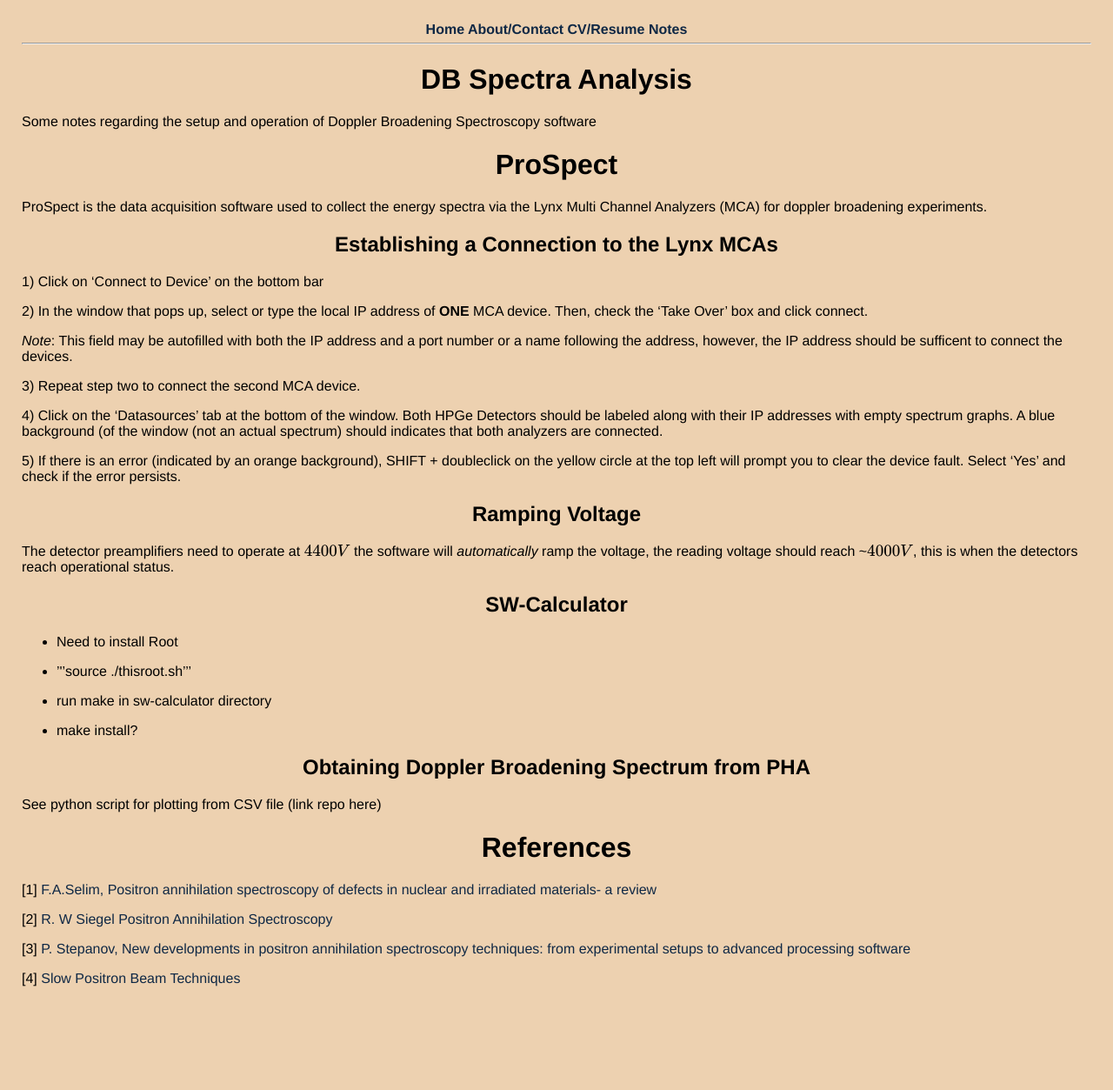
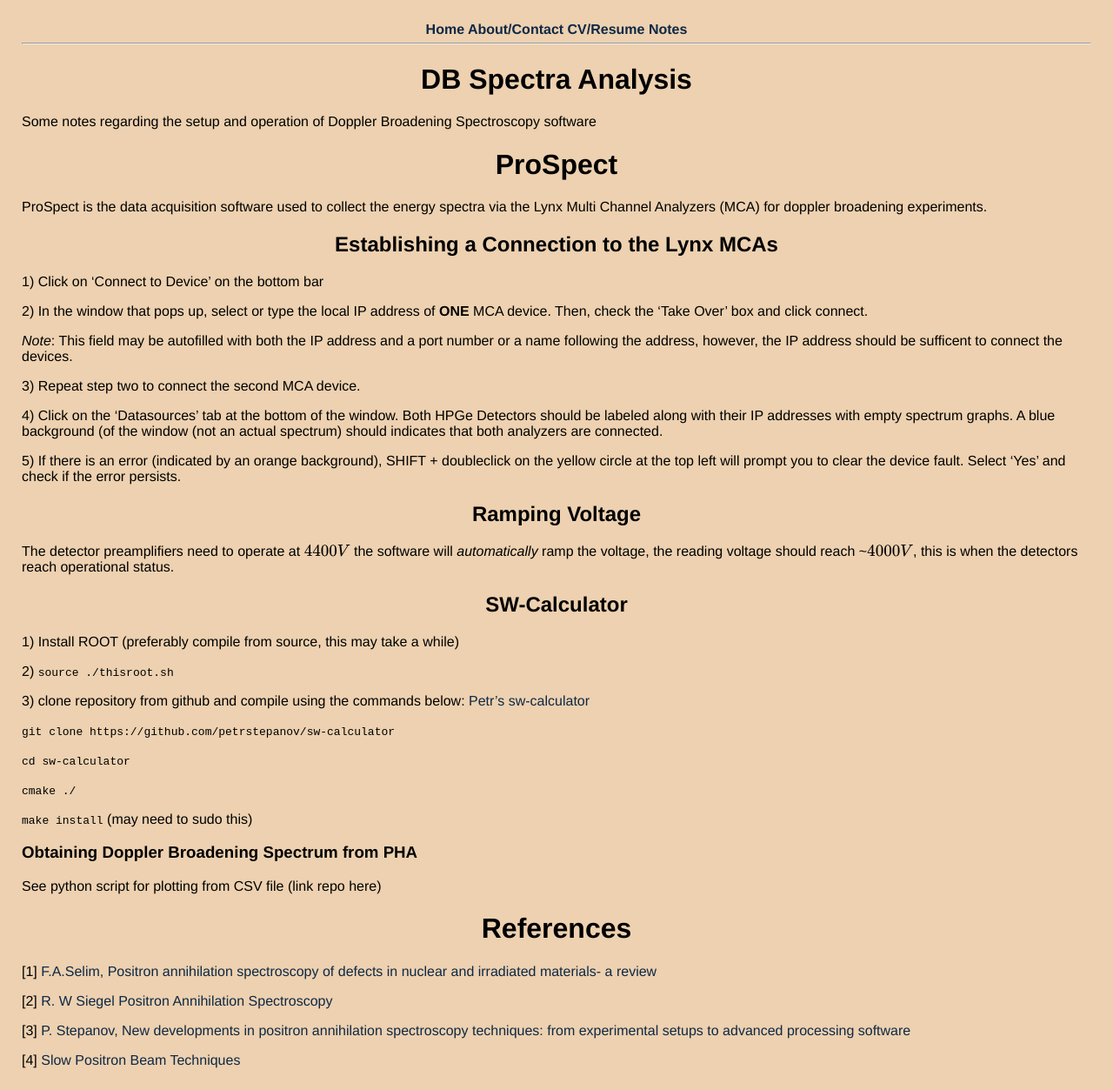
Before and after one commit to thaihangchung7/thaihangchung7.github.io, a Jekyll site: the page built from _notes/dbs_software.md, in a window 1280 px wide. Shown: the whole page at 87% size. Built offline with Jekyll 4.4.1, drawn with Linux system fonts in a browser that asks for light colours; formulas are drawn with MathJax 3; before the commit the page ends 1159 px from its top, so only the background shows below that.

Commit message:
updating steps for sw-calculator compilation

````diff
--- a/_notes/dbs_software.md
+++ b/_notes/dbs_software.md
@@ -29,19 +29,26 @@ ProSpect is the data acquisition software used to collect the energy spectra via
 The detector preamplifiers need to operate at $$4400 V$$ the software will *automatically* ramp the voltage, the reading voltage should reach ~$$4000 V$$, this is when the detectors reach operational status.
 
 
+## SW-Calculator
+1) Install ROOT (preferably compile from source, this may take a while)
 
-## SW-Calculator
-- Need to install Root
+2) ```source ./thisroot.sh```
 
-- '''source ./thisroot.sh'''
+3) clone repository from github and compile using the commands below: [Petr's sw-calculator](https://github.com/petrstepanov/sw-calculator)
 
-- run make in sw-calculator directory
+```git clone https://github.com/petrstepanov/sw-calculator```
 
-- make install?
+```cd sw-calculator```
 
-## Obtaining Doppler Broadening Spectrum from PHA
+```cmake ./```
+
+```make install``` (may need to sudo this)
+
+### Obtaining Doppler Broadening Spectrum from PHA
 
 See python script for plotting from CSV file (link repo here)
+
+
 
 # References
 
````
Also changed, not shown: _notes/swcalculator.md (deleted, +0 -17 lines).
